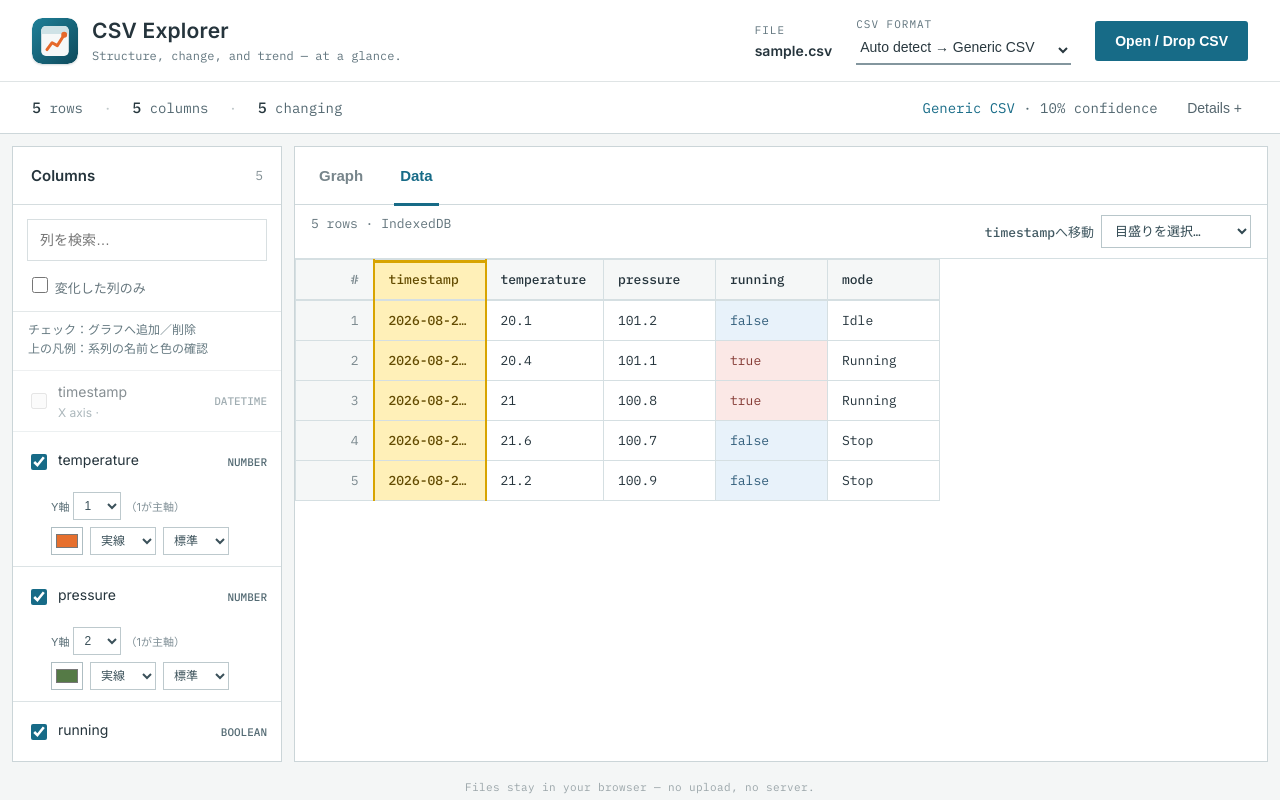
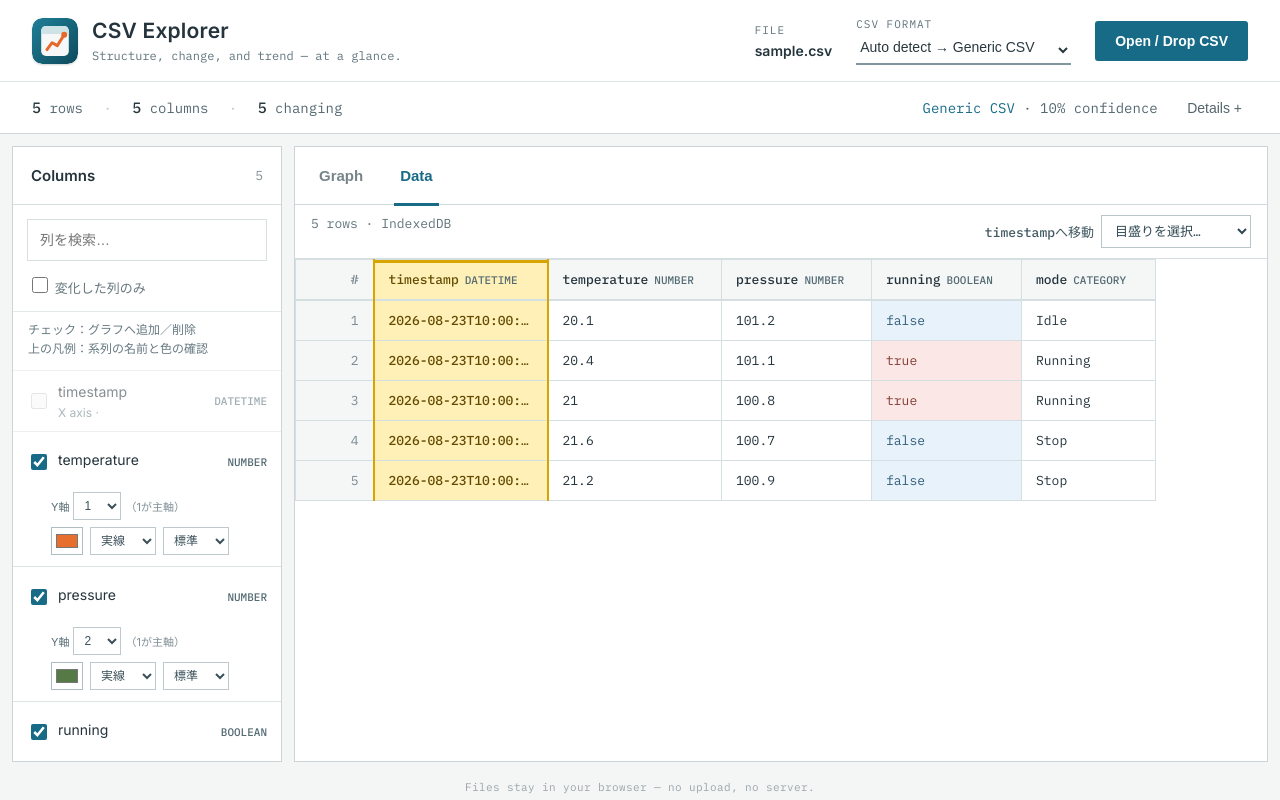
Before and after one commit to cozy51/2026-08_CSVExplorer, a React (Vite) app: page / in a window 1280 px wide. Both pictures are taken after a click on the button "Data". Built offline with nearby package versions, Linux system fonts and the light colour scheme.

Commit message:
Show each column's type badge in the Data table header
The Columns panel already tags every column NUMBER/BOOLEAN/..., but
the Data table header only showed the name. Add the same type badge
next to the name in the table header, and size columns to fit both.

```diff
--- a/src/components/DataTable.tsx
+++ b/src/components/DataTable.tsx
@@ -89,7 +89,9 @@ export function DataTable({ columns, rowCount, storeKey, xAxisId, xAxisName, jum
     className: column.id === xAxisId
       ? 'x-axis-column'
       : column.stats.changes === 0 ? 'unchanged-column' : '',
-    width: columnWidth(column.name),
+    // The header now carries a type badge (NUMBER/BOOLEAN/...) beside the
+    // name, so size the column to fit both instead of the name alone.
+    width: columnWidth(`${column.name} ${column.type}`),
   })), [columns, xAxisId]);
   // Left edge of every column, so the horizontal window is a lookup, not a measure.
   const offsets = useMemo(() => plan.reduce(
@@ -232,7 +234,12 @@ export function DataTable({ columns, rowCount, storeKey, xAxisId, xAxisName, jum
             className={plan[firstColumn + index].className}
             key={column.id}
             title={column.name}
-          >{column.name}</th>)}
+          >
+            <div className="column-header">
+              <span className="column-header-name">{column.name}</span>
+              <span className="type">{column.type}</span>
+            </div>
+          </th>)}
           {lastColumn < plan.length && <th className="column-gap" colSpan={plan.length - lastColumn} />}
         </tr></thead>
         <tbody ref={bodyRef}>
```
Also changed, not shown: src/styles.css.
